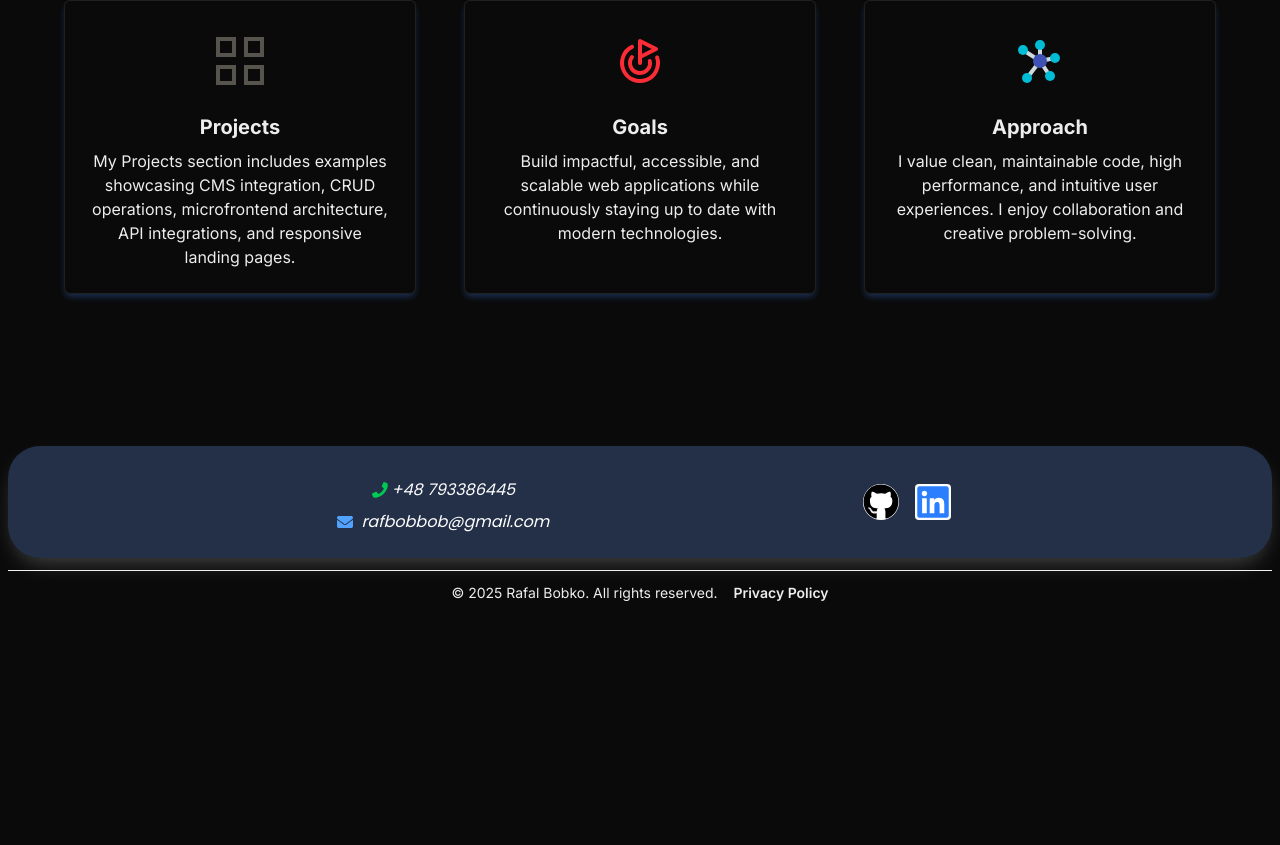
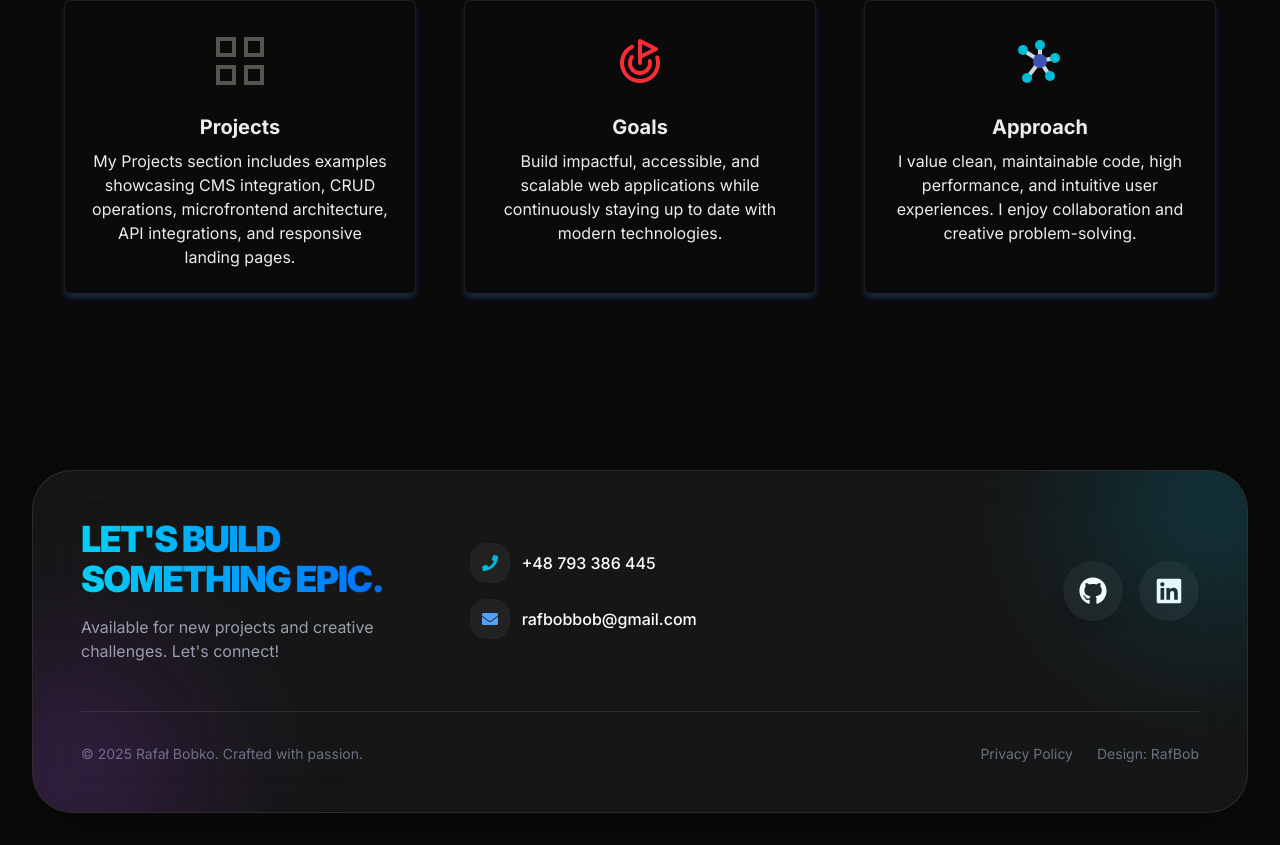
Before and after one commit to sabaudianin/portfoliodev, a Next.js app: page / in a window 1280 px wide. Shown: the part 1544-2389 px from the top of the page. Before the commit the page ends 2155 px from the top, so only its background shows below. Built offline with nearby package versions, Linux system fonts and the light colour scheme; no server answers.

Commit message:
update footer glassmorphimz and shiny effects

```diff
--- a/src/layouts/Footer/Footer.tsx
+++ b/src/layouts/Footer/Footer.tsx
@@ -4,85 +4,83 @@ import { FaPhone, FaEnvelope, FaGithub, FaLinkedin } from "react-icons/fa";
 
 export const Footer = () => {
   return (
-    <footer className="w-full text-left p-2 font-doto ">
-      <section className="flex items-stretch justify-evenly rounded-4xl glass text-white p-4 shadow-dark-glow">
-        <address className="text-xs md:text-base font-display pt-2">
-          <div className="flex items-center justify-center hover:scale-[1.03] mt-2">
-            <FaPhone
-              role="img"
-              aria-label="phone"
-              aria-hidden="true"
-              className="text-green-500 focus-visible:outline-none focus-visible:ring-2 focus-visible:ring-black/70 focus-visible:ring-offset-2 focus-visible:ring-offset-cyan-200 rounded
-                "
-            />
+    <footer className="w-full p-4 md:p-8 font-doto text-white">
+      {/* glassmorphism */}
+      <section className="relative max-w-7xl mx-auto rounded-[2.5rem] bg-white/5 backdrop-blur-xl border border-white/10 p-8 md:p-12 shadow-2xl overflow-hidden">
+
+        {/* shine background */}
+        <div className="absolute -top-24 -right-24 w-64 h-64 bg-cyan-500/20 rounded-full blur-[80px] pointer-events-none" />
+        <div className="absolute -bottom-24 -left-24 w-64 h-64 bg-purple-500/20 rounded-full blur-[80px] pointer-events-none" />
+
+        <div className="grid grid-cols-1 md:grid-cols-2 lg:grid-cols-3 gap-12 items-center">
+
+
+          <div className="space-y-4">
+            <h2 className="text-3xl md:text-4xl font-black tracking-tighter bg-gradient-to-r from-cyan-400 to-blue-600 bg-clip-text text-transparent">
+              LET&apos;S BUILD <br /> SOMETHING EPIC.
+            </h2>
+            <p className="text-gray-400 max-w-xs text-sm md:text-base">
+              Available for new projects and creative challenges. Let&apos;s connect!
+            </p>
+          </div>
+
+
+          <address className="not-italic space-y-4 flex flex-col items-start md:items-center lg:items-start">
             <a
               href="tel:+48793386445"
-              aria-label="Call +48 793 386 445"
-              className="break-all focus-visible:outline-none focus-visible:ring-2 focus-visible:ring-black/70 focus-visible:ring-offset-2 focus-visible:ring-offset-cyan-200 rounded ml-1"
+              className="group flex items-center gap-3 hover:text-cyan-400 transition-colors duration-300"
             >
-              +48 793386445
+              <div className="p-3 bg-white/5 rounded-2xl group-hover:bg-cyan-500/20 transition-all">
+                <FaPhone className="text-cyan-500" />
+              </div>
+              <span className="font-medium">+48 793 386 445</span>
             </a>
-          </div>
-          <div className="flex items-center justify-center gap-2 p-2 hover:scale-[1.03] tranistion-transform duration-300">
-            <FaEnvelope
-              role="img"
-              aria-label="envelope"
-              className=" text-blue-400 focus-visible:outline-none focus-visible:ring-2 focus-visible:ring-black/70 focus-visible:ring-offset-2 focus-visible:ring-offset-cyan-200 rounded"
-              aria-hidden="true"
-            />
+
             <a
               href="mailto:rafbobbob@gmail.com"
-              className="break-all focus-visible:outline-none focus-visible:ring-2 focus-visible:ring-black/70 focus-visible:ring-offset-2 focus-visible:ring-offset-cyan-200 rounded"
-              aria-label="Email: rafbobbob@gmail.com"
+              className="group flex items-center gap-3 hover:text-blue-400 transition-colors duration-300"
             >
-              rafbobbob@gmail.com
+              <div className="p-3 bg-white/5 rounded-2xl group-hover:bg-blue-500/20 transition-all">
+                <FaEnvelope className="text-blue-400" />
+              </div>
+              <span className="font-medium">rafbobbob@gmail.com</span>
             </a>
-          </div>
           </address>
 
-        <div className="flex items-center justify-center gap-4 text-xl md:text-2xl lg:text-4xl">
+
+          <div className="flex justify-start md:justify-end gap-4">
             <a
               href="https://github.com/sabaudianin"
               target="_blank"
               rel="noopener noreferrer"
-            className="inline-flex items-center gap-2  focus-visible:outline-none focus-visible:ring-2 focus-visible:ring-black/70 focus-visible:ring-offset-2 focus-visible:ring-offset-cyan-200 rounded "
+              className="p-4 bg-white/5 rounded-full hover:bg-white hover:text-black hover:-translate-y-2 transition-all duration-300 shadow-lg"
+              aria-label="GitHub"
             >
-            <FaGithub
-              aria-hidden="true"
-              className=" text-black bg-white hover:bg-gray-200 hover:scale-[1.03]  rounded-full "
-            />
-            <span className="sr-only ">GitHub</span>
+              <FaGithub size={28} />
             </a>
             <a
               href="https://www.linkedin.com/in/rafal-bobko-569388234"
               target="_blank"
               rel="noopener noreferrer"
-            className="inline-flex items-center gap-2 underline-offset-4 hover:underline focus-visible:outline-none focus-visible:ring-2 focus-visible:ring-black/70 focus-visible:ring-offset-2 focus-visible:ring-offset-cyan-200 rounded"
+              className="p-4 bg-white/5 rounded-full hover:bg-[#0077b5] hover:text-white hover:-translate-y-2 transition-all duration-300 shadow-lg"
+              aria-label="LinkedIn"
             >
-            <FaLinkedin
-              aria-hidden="true"
-              className="text-blue-500 bg-white hover:bg-gray-200 hover:scale-[1.03] rounded"
-            />
-            <span className="sr-only">LinkedIn</span>
+              <FaLinkedin size={28} />
             </a>
           </div>
-      </section>
-      <div
-        className="my-3 mx-auto h-px w-full bg-[var(--background-inverse)]"
-        aria-hidden="true"
-      />
+        </div>
 
-      <div className="w-full flex justify-center text-xs lg:text-sm text-center gap-4">
-        <span>
-          © {new Date().getFullYear()} Rafal Bobko. All rights reserved.
-        </span>
-        <Link
-          href="/privacy"
-          className="font-semibold hover:underline hover:text-bold transition"
-        >
+
+        <div className="mt-12 pt-8 border-t border-white/10 flex flex-col md:flex-row justify-between items-center gap-4 text-xs md:text-sm text-gray-500">
+          <p>© {new Date().getFullYear()} Rafał Bobko. Crafted with passion.</p>
+          <div className="flex gap-6">
+            <Link href="/privacy" className="hover:text-white transition-colors">
               Privacy Policy
             </Link>
+            <span className="cursor-default">Design: RafBob</span>
           </div>
+        </div>
+      </section>
     </footer>
   );
 };
```
Lines whose indentation alone changed are shown as unchanged.
